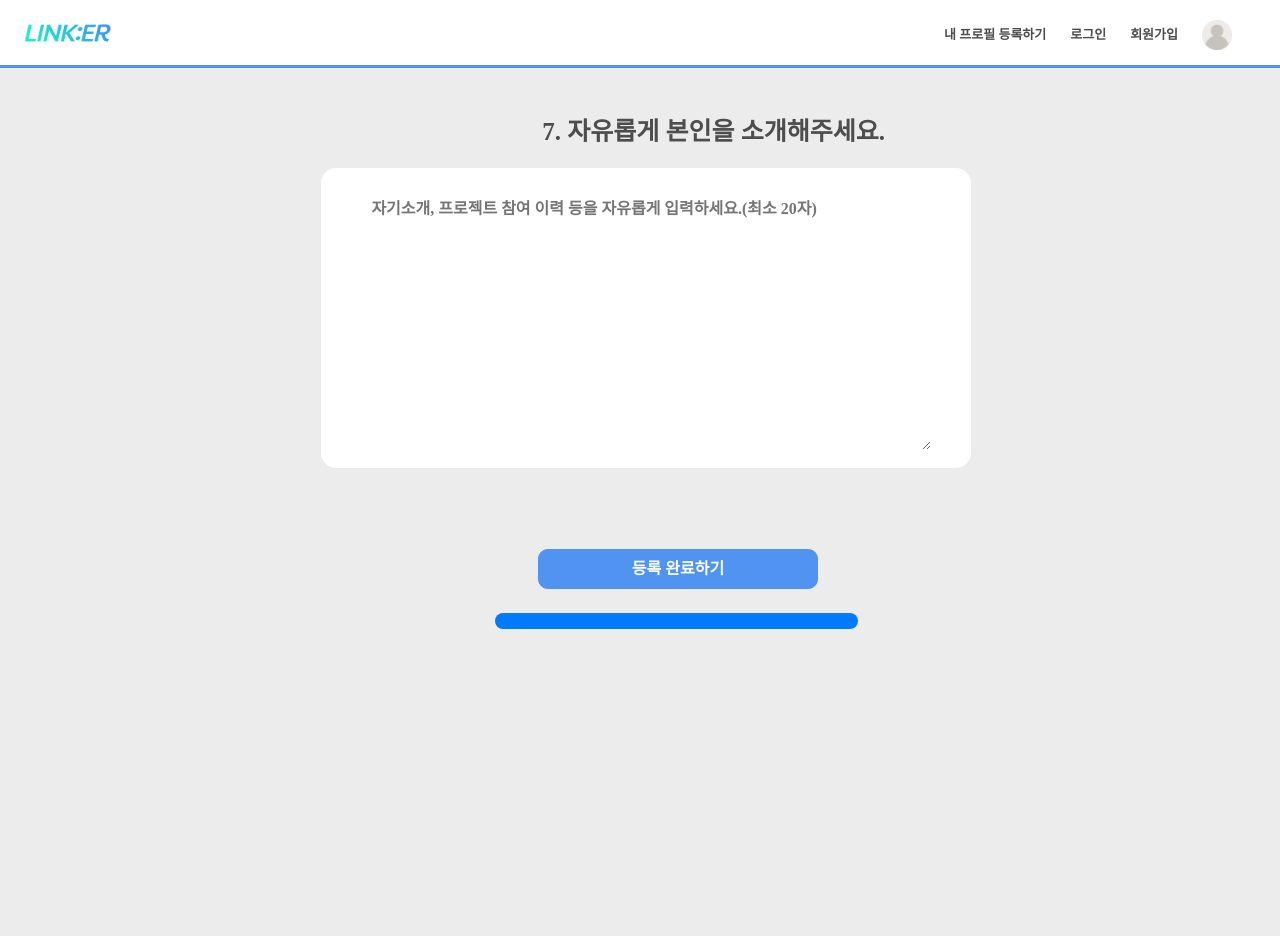
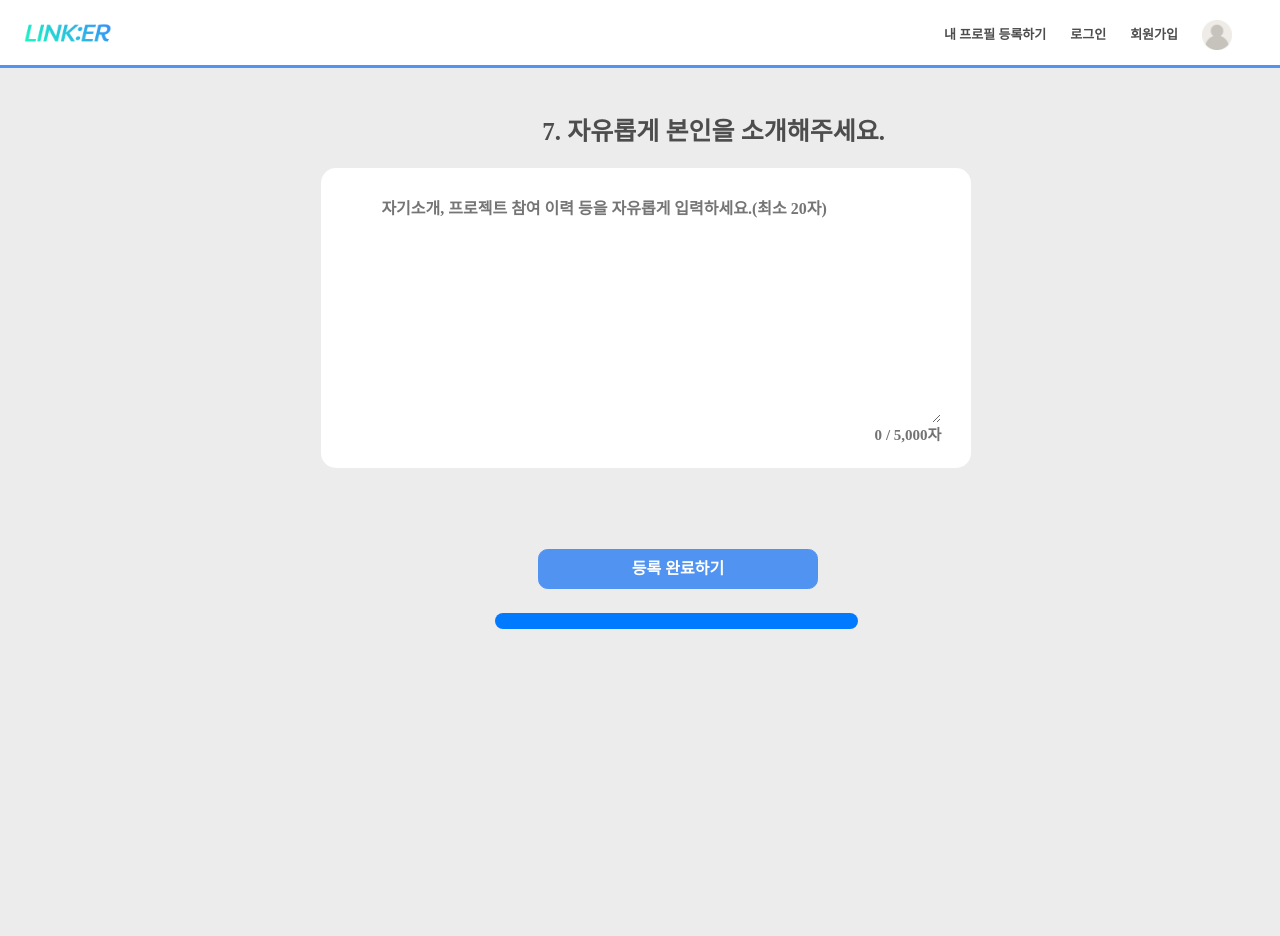
Before and after one commit to whdtjdgld/link, a Django app: page /q8 in a window 1280 px wide. Run offline with Django 3.2, Linux system fonts and the light colour scheme; some libraries are stand-ins or nearby versions; some web fonts are replaced.

Commit message:
48번만하면된다

```diff
--- a/member/static/style.css
+++ b/member/static/style.css
@@ -711,6 +711,9 @@ input[type="checkbox"]:checked + label::before {
   margin-right: auto;
   margin-left: auto;
   height: 310px;
+  display: flex;
+  flex-direction: column;
+  align-items: flex-end;
 }
 
 /* 스크롤바 설정*/
--- a/member/templates/q8.html
+++ b/member/templates/q8.html
@@ -7,14 +7,17 @@
 
     <form action="doJoin" method="POST" class="interForm" onsubmit="DoJoinForm__submit(this); return false;">
     <div class="interprofile">
-        <textarea type="text" class="input_form5" placeholder="자기소개, 프로젝트 참여 이력 등을 자유롭게 입력하세요.(최소 20자)" rows="10" cols="150" onkeyup="countingWords()"></textarea>
+        <textarea type="text" id="usertxt" class="input_form5" placeholder="자기소개, 프로젝트 참여 이력 등을 자유롭게 입력하세요.(최소 20자)" rows="10" cols="150" onkeyup="countingWords()"></textarea>
+        <div style="float:right; display:flex;">
+        <p style="font-size:15px; font-weight:bold; margin-bottom:0;" id="count">0</p> &nbsp;
+        <p style="font-size:15px; font-weight:bold; margin-bottom:0;" >/ 5,000자</p>
+        </div>
     </div>
-    <script>
+    <script language="javascript">
         function countingWords(){
-            document.getElemetByld
+           document.getElementById("count").innerHTML = document.getElementById("usertxt").value.length;
         }
     </script>
-
     </form>
         <div class="btntool3">
         <input type="submit" class="btndone" value="등록 완료하기" onClick="order()">
```
Also changed, not shown: member/templates/revise.html (+10 -1 lines).
